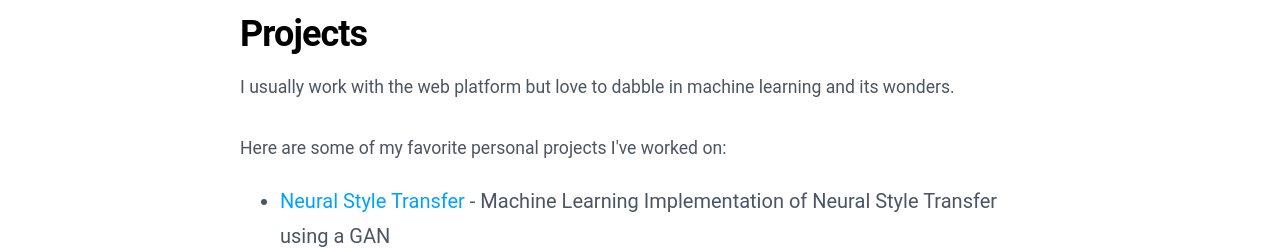
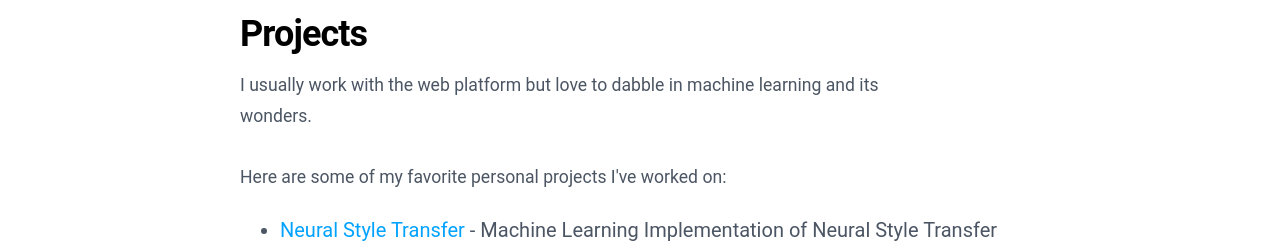
Before and after one commit to NikSchaefer/nikschaefer.com, a Next.js app: page / in a window 1280 px wide. Shown: the part 420-669 px from the top of the page. Built offline with nearby package versions, Linux system fonts and the light colour scheme.

Commit message:
fix: optimzation

```diff
--- a/src/pages/index.tsx
+++ b/src/pages/index.tsx
@@ -1,7 +1,7 @@
 import { StyledLi, Bookmark, Tags } from "@components/blog-posts";
 import Layout from "@components/layout";
 import Meta, { MetaType } from "@components/meta";
-import { Heading, SubHeading } from "@styles/headings.theme";
+import { Heading, Paragraph, SubHeading } from "@styles/headings.theme";
 import { Section } from "@styles/section.theme";
 import StyledLink from "@styles/underline";
 import { popularBlogs } from "config";
@@ -156,14 +156,14 @@ export default function Home(): JSX.Element {
 			</Container>
 			<Section>
 				<SubHeading>Projects</SubHeading>
-				<p>
+				<Paragraph>
 					I usually work with the web platform but love to dabble in
 					machine learning and its wonders.
 					<br />
 					<br />
 					Here are some of my favorite personal projects I've worked
 					on:
-				</p>
+				</Paragraph>
 				<StyledList>
 					{json.map((value) => (
 						<li key={value.date}>
```
